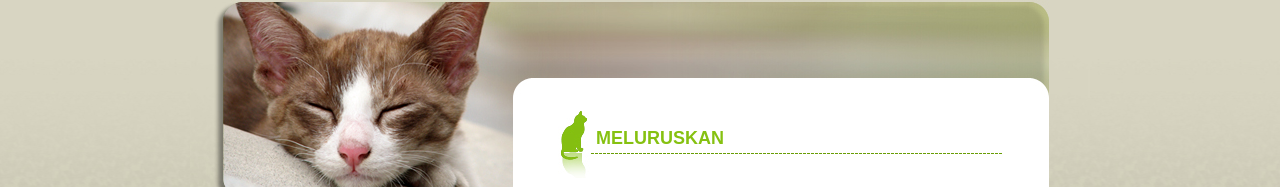
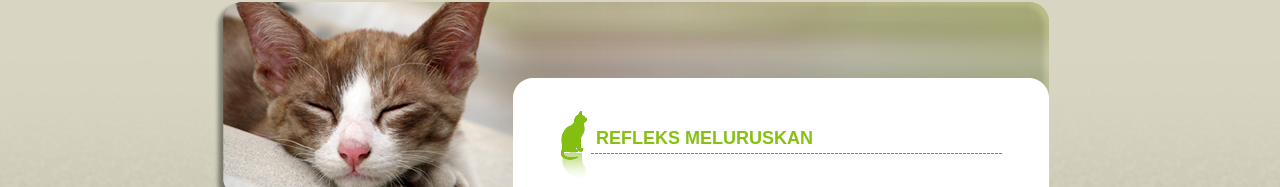
Before and after one commit to fathanakbars/fathanakbars, a plain HTML site: page perilaku/meluruskan.html in a window 1280 px wide. Shown: the part 117-304 px from the top of the page. Drawn offline with Linux system fonts and the light colour scheme.

Commit message:
Update meluruskan.html

```diff
--- a/perilaku/meluruskan.html
+++ b/perilaku/meluruskan.html
@@ -40,7 +40,7 @@
     </div>
     <div id="templatemo_right_column">
       <div id="templatemo_right_top"></div>
-      <div id="templatemo_right_mid"><h1>MELURUSKAN</h1>
+      <div id="templatemo_right_mid"><h1>REFLEKS MELURUSKAN</h1>
         <p><img src="../images/meluruskan.jpg" alt="" width="139" height="137" />Refleks meluruskan adalah kemampuan yang dimiliki oleh kucing untuk mengarahkan tubuhnya ketika jatuh dengan benar. Kemampuan ini akan dimilikioleh kucing ketika berumur 3-4 minggu, dan akan sempurna ketika berumur 7 minggu. Kemampuan ini dapat dilakukan oleh kucing karena kucing memiliki tulang punggung yang sangat fleksibel dan memiliki tulang selangka yang fungsional.
 
         </p>
```
